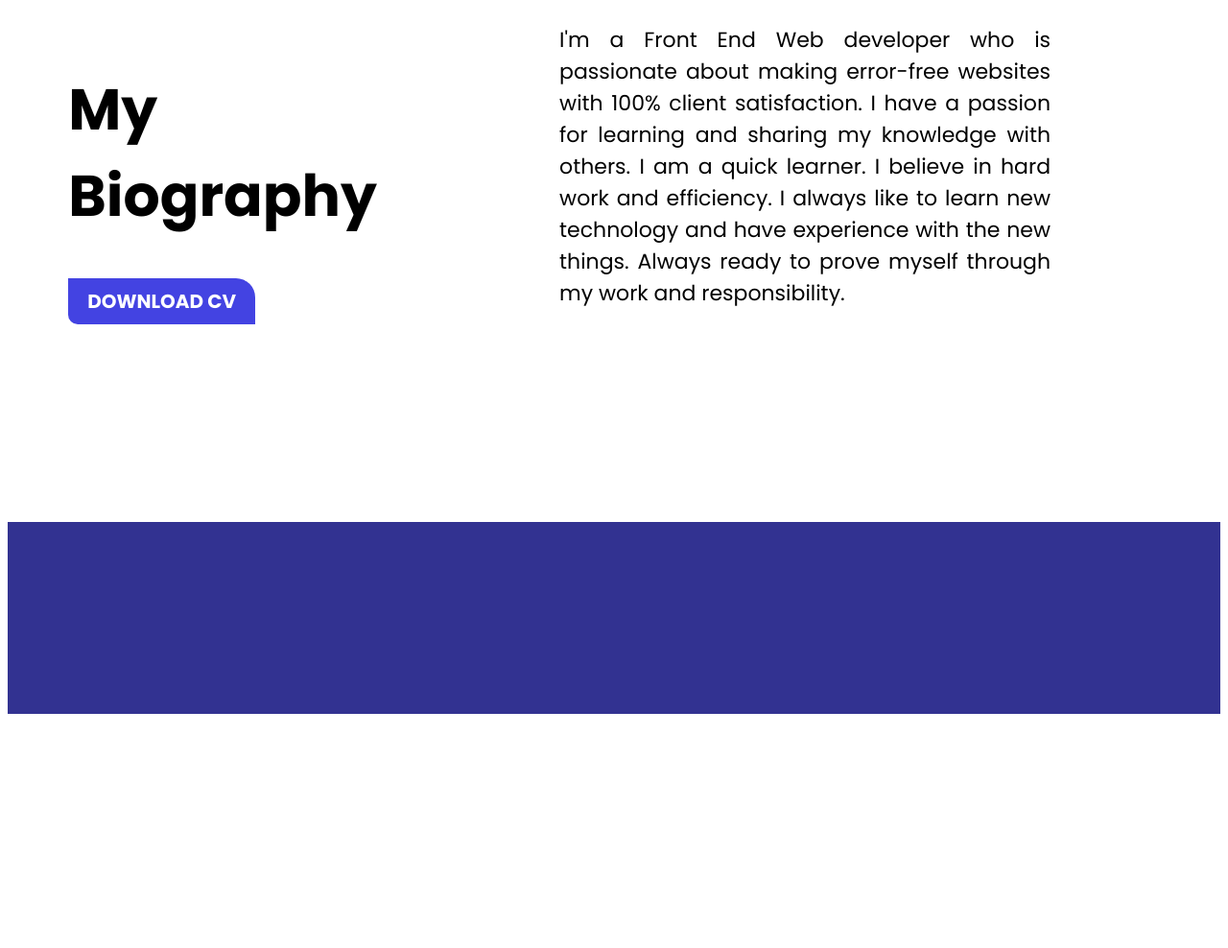
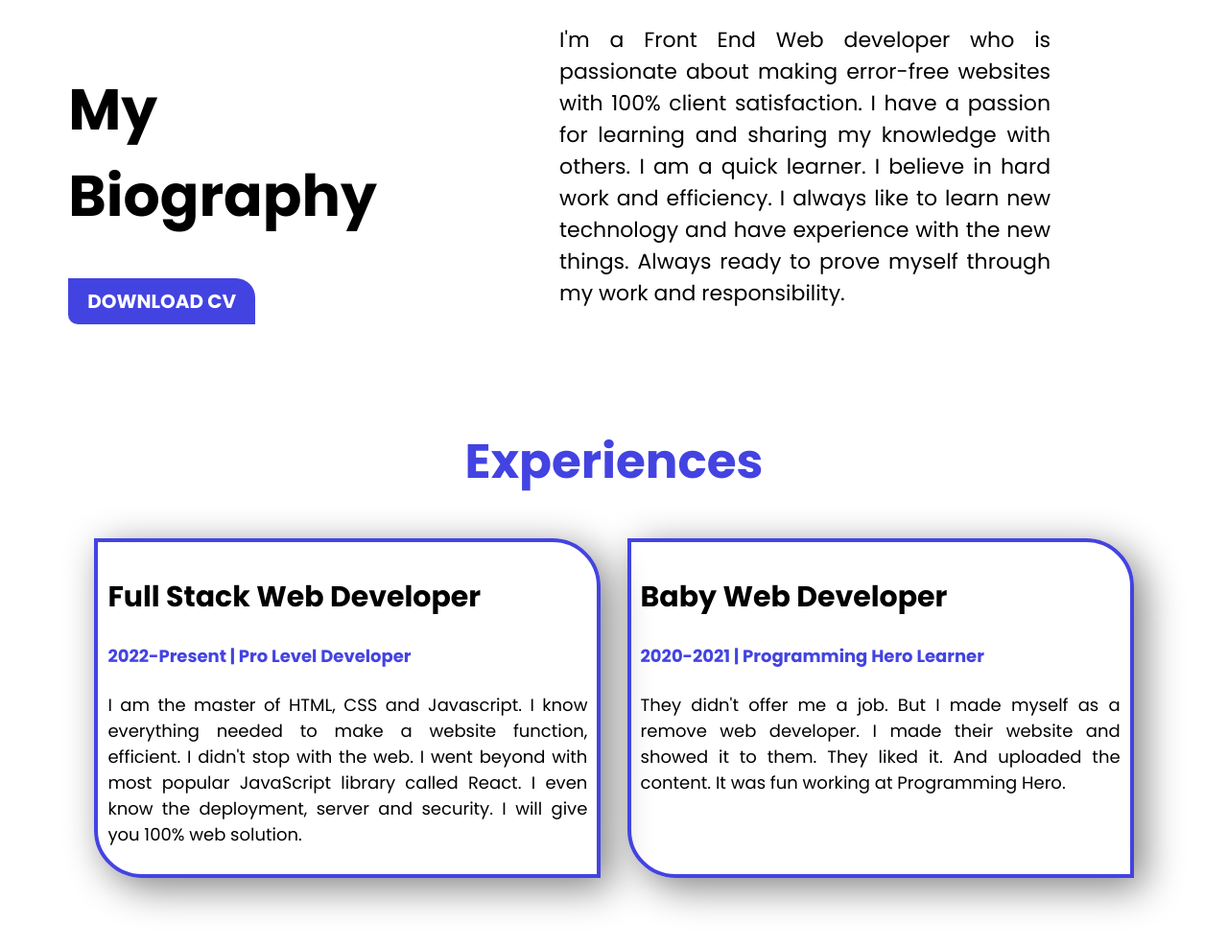
Before and after one commit to hasanmdtanvir/portfolio-three, a plain HTML site: page index.html in a window 1280 px wide. Shown: the part 730-1718 px from the top of the page at 96% size. Before the commit the page ends 1474 px from the top, so only its background shows below. Drawn offline with Linux system fonts and the light colour scheme.

Commit message:
complete

```diff
--- a/index.html
+++ b/index.html
@@ -9,6 +9,8 @@
     <link rel="preconnect" href="https://fonts.googleapis.com">
     <link rel="preconnect" href="https://fonts.gstatic.com" crossorigin>
     <link href="https://fonts.googleapis.com/css2?family=Poppins:wght@400;600;700&display=swap" rel="stylesheet">
+    <!-- font awesome icon  -->
+    <script src="https://kit.fontawesome.com/761124564d.js" crossorigin="anonymous"></script>
 </head>
 
 <body>
@@ -48,10 +50,26 @@
                     experience with the new things. Always ready to prove myself through my work and responsibility.</p>
             </div>
         </section>
+        <section class="experiences">
+            <h1>Experiences</h1>
+            <div class="card">
+                <div class="half-width full-stack">
+                    <h2>Full Stack Web Developer</h2>
+                    <h4>2022-Present | Pro Level Developer</h4>
+                    <p>I am the master of HTML, CSS and Javascript. I know everything needed to make a website function,
+                        efficient. I didn't stop with the web. I went beyond with most popular JavaScript library called
+                        React. I even know the deployment, server and security. I will give you 100% web solution.</p>
+                </div>
+                <div class="half-width baby-web">
+                    <h2>Baby Web Developer</h2>
+                    <h4>2020-2021 | Programming Hero Learner</h4>
+                    <p>They didn't offer me a job. But I made myself as a remove web developer. I made their website and
+                        showed it to them. They liked it. And uploaded the content. It was fun working at Programming
+                        Hero.</p>
+                </div>
+            </div>
+        </section>
     </main>
-    <footer>
-
-    </footer>
 </body>
 
 </html>
--- a/styles/style.css
+++ b/styles/style.css
@@ -68,7 +68,7 @@ li a:hover {
 
 .half-width img {
     width: 100%;
-    padding-left: 50px;
+    padding-left: 100px;
 }
 
 .below-nav+div {
@@ -146,11 +146,74 @@ li a:hover {
 
 }
 
-footer {
+.experiences {
     position: relative;
-    top: 200px;
-    bottom: 0;
-    background-color: rgb(50, 50, 145);
-    height: 200px;
-    width: 100%;
+    top: 100px;
+    margin-bottom: 200px;
+    padding-left: 5%;
+    padding-right: 5%;
 }
+
+.experiences h1 {
+    color: rgb(67, 67, 226);
+    font-size: 50px;
+    text-align: center;
+    font-weight: 700;
+}
+
+.card {
+    display: flex;
+    justify-content: space-evenly;
+}
+
+.full-stack {
+    width: 400px;
+    border: 2px solid yellow;
+}
+
+.full-stack {
+    width: 500px;
+    padding: 10px;
+    text-align: justify;
+    box-shadow: 10px 10px 40px gray;
+    border: 4px solid rgb(67, 67, 226);
+    border-top-right-radius: 50px;
+    border-bottom-left-radius: 50px;
+}
+
+.full-stack h2 {
+    font-size: 30px;
+}
+
+.full-stack h4 {
+    color: rgb(67, 67, 226);
+    font-size: 18px;
+}
+
+.full-stack p {
+    font-size: 18px;
+}
+
+.baby-web {
+    width: 500px;
+
+    padding: 10px;
+    text-align: justify;
+    box-shadow: 10px 10px 40px gray;
+    border: 4px solid rgb(67, 67, 226);
+    border-top-right-radius: 50px;
+    border-bottom-left-radius: 50px;
+}
+
+.baby-web h2 {
+    font-size: 30px;
+}
+
+.baby-web h4 {
+    color: rgb(67, 67, 226);
+    font-size: 18px;
+}
+
+.baby-web p {
+    font-size: 18px;
+}
```
